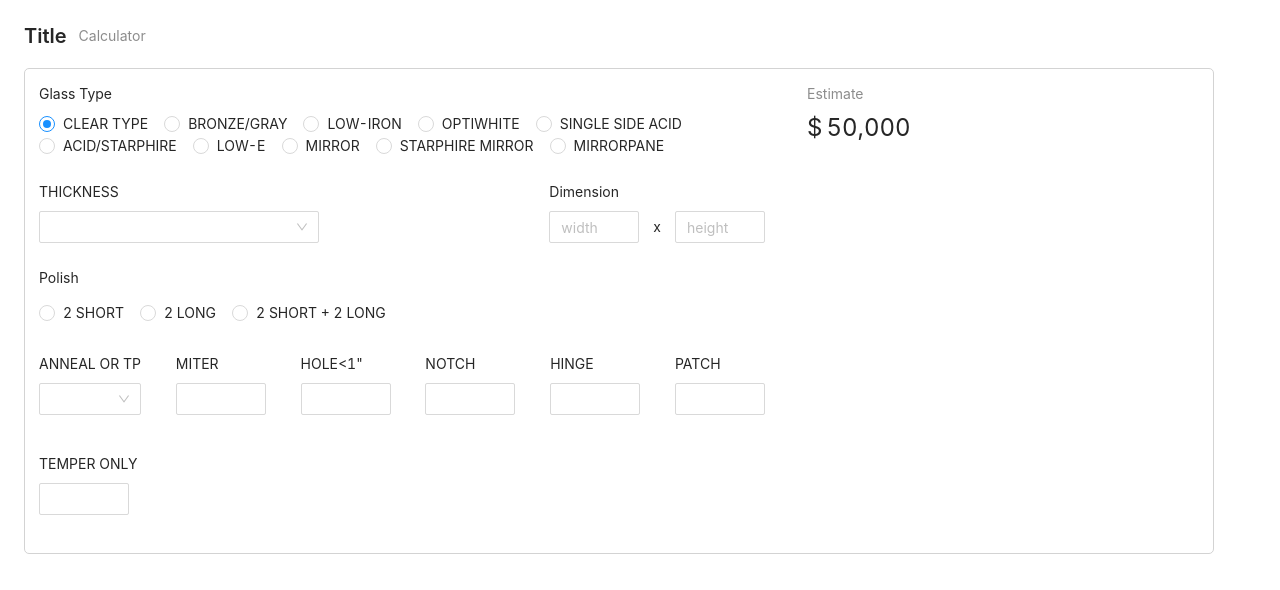
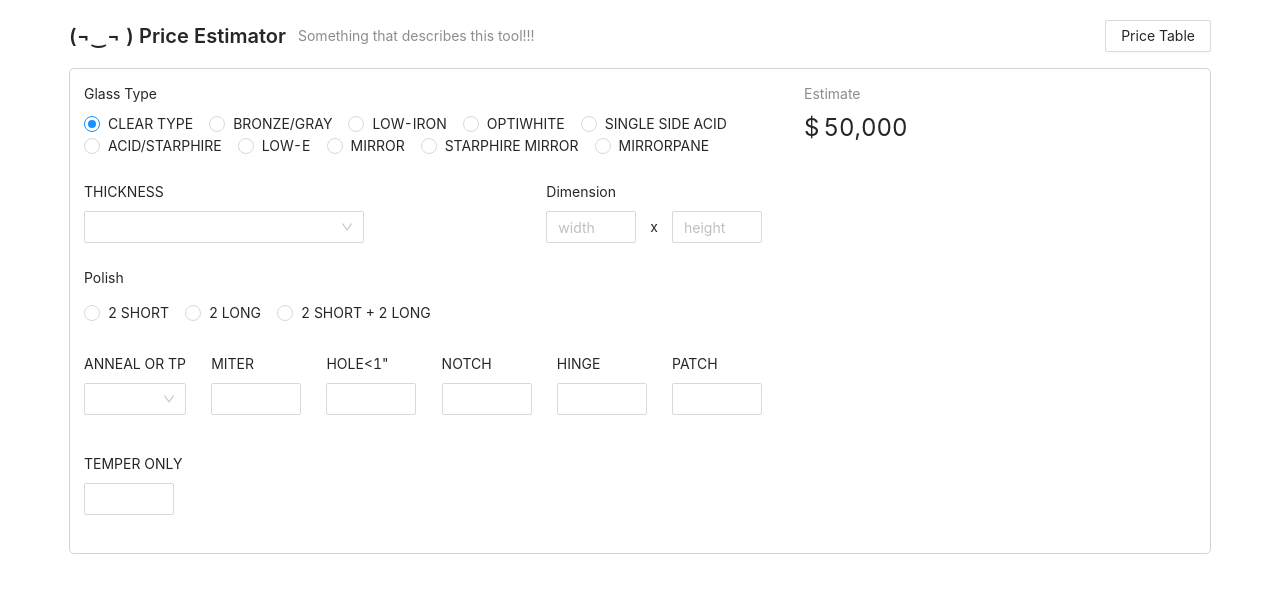
Before and after one commit to munjo5746/simple_menu, a React (Create React App) app: page / in a window 1280 px wide. Shown: the top 590 px of the page. Built offline with nearby package versions, Linux system fonts and the light colour scheme.

Commit message:
styles of the page header changed, title and subtitle changed

```diff
--- a/src/App.scss
+++ b/src/App.scss
@@ -1,6 +1,11 @@
+.page {
+    width: 85em;
+    height: auto;
+    margin: 0 auto;
+
     .app {
-    width: 85em;
-    height: 90%;
+        width: 100%;
+        height: 100%;
 
         border: 1px solid lightgray;
         border-radius: 5px;
@@ -36,3 +41,4 @@
             width: 30em;
         }
     }
+}
--- a/src/App.tsx
+++ b/src/App.tsx
@@ -1,10 +1,12 @@
 import React from 'react';
 import './App.scss';
 import {
+    Button,
     Input,
     InputNumber,
     message,
     PageHeader,
+    Popover,
     Radio,
     Select,
     Statistic,
@@ -120,7 +122,16 @@ function App() {
     console.log(calcForm);
 
     return (
-        <PageHeader title="Title" subTitle="Calculator">
+        <PageHeader
+            className="page"
+            title="(¬‿¬ ) Price Estimator"
+            subTitle="Something that describes this tool!!!"
+            extra={[
+                <Popover key="price-table-popover">
+                    <Button>Price Table</Button>
+                </Popover>,
+            ]}
+        >
             <div className="app">
                 <div className="form">
                     <Form form={form} layout="vertical">
```
Lines whose indentation alone changed are shown as unchanged.
